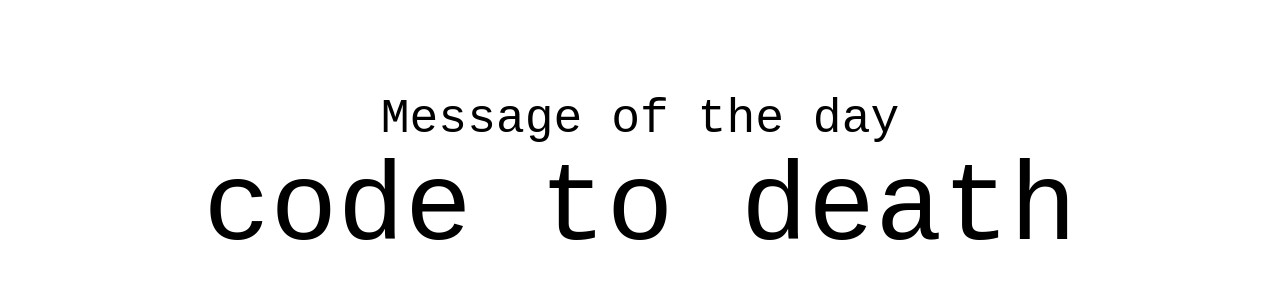
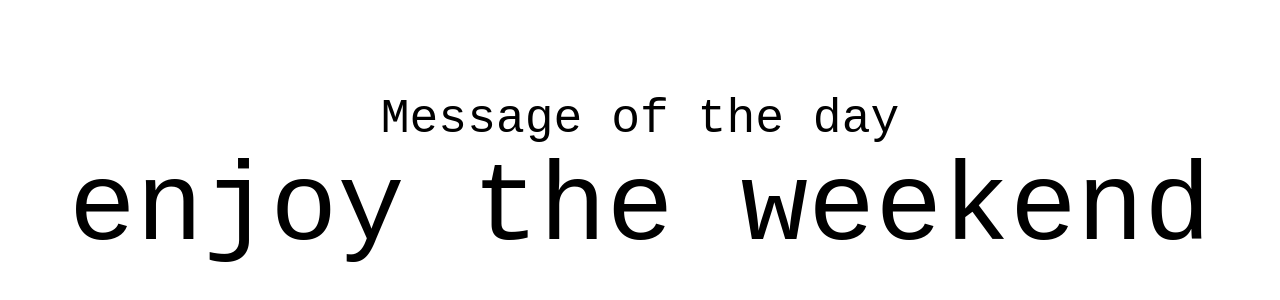
Before and after one commit to DatNguyen60/QuickDeployTest, a website: page index.html in a window 1280 px wide. Shown: the part 218-518 px from the top of the page. Drawn offline with Linux system fonts and the light colour scheme.

Commit message:
Automatic commit message

```diff
--- a/index.html
+++ b/index.html
@@ -8,7 +8,7 @@
     <div class="" style="height: 100vh; width: 100vw; position: relative">
         <div class="" style="position: absolute; top: 50%; left: 50%; width: 100%; transform: translate(-50%,-50%); font-size: 3rem; text-align: center;">
             <div class="">Message of the day</div>
-            <div class="" id="motd-text" style="font-size: 7rem;">code to death</div>
+            <div class="" id="motd-text" style="font-size: 7rem;">enjoy the weekend</div>
         </div>
     </div>
 
```
